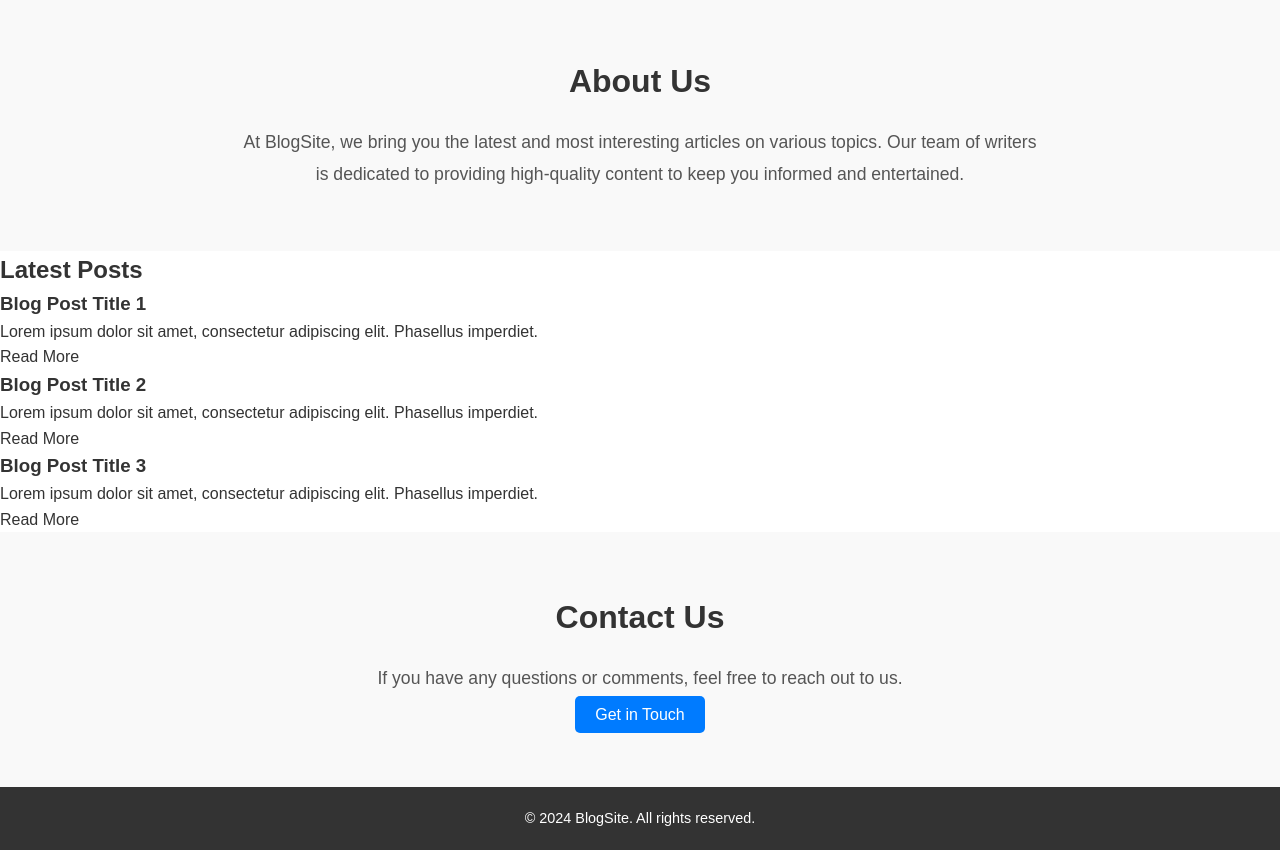
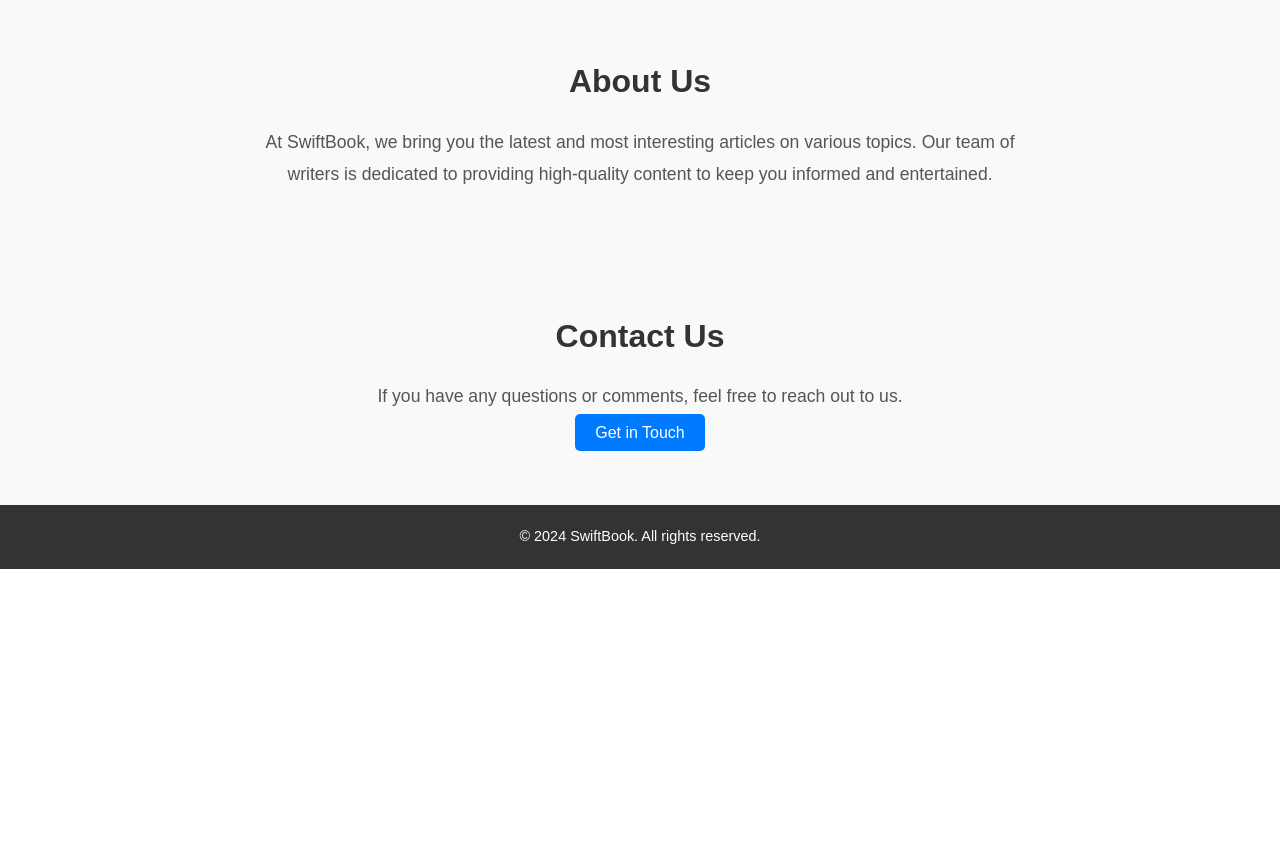
Before and after one commit to hoimonti70/Swiftbook-Site-Project, a plain HTML site: page client/src/index.html in a window 1280 px wide. Shown: the part 800-1650 px from the top of the page. After the commit the page ends 1369 px from the top, so only its background shows below. Drawn offline with Linux system fonts and the light colour scheme.

Commit message:
Update index.html

```diff
--- a/client/src/index.html
+++ b/client/src/index.html
@@ -23,9 +23,9 @@
 
     <section id="hero" class="hero-section">
       <div class="hero-content">
-        <h1>Welcome to BlogSite</h1>
+        <h1>Welcome to SwiftBook</h1>
         <p>Your go-to place for the latest articles and insights.</p>
-        <a href="#blog" class="btn-primary">Read Our Blog</a>
+        <a href="pages/blog.html" class="btn-primary">Read Our Blog</a>
       </div>
     </section>
 
@@ -33,43 +33,10 @@
       <div class="container">
         <h2>About Us</h2>
         <p>
-          At BlogSite, we bring you the latest and most interesting articles on
+          At SwiftBook, we bring you the latest and most interesting articles on
           various topics. Our team of writers is dedicated to providing
           high-quality content to keep you informed and entertained.
         </p>
-      </div>
-    </section>
-
-    <section id="blog" class="blog-section">
-      <div class="container">
-        <h2>Latest Posts</h2>
-        <div class="blog-posts">
-          <!-- Example blog post entries -->
-          <article class="blog-post">
-            <h3>Blog Post Title 1</h3>
-            <p>
-              Lorem ipsum dolor sit amet, consectetur adipiscing elit. Phasellus
-              imperdiet.
-            </p>
-            <a href="#" class="btn-secondary">Read More</a>
-          </article>
-          <article class="blog-post">
-            <h3>Blog Post Title 2</h3>
-            <p>
-              Lorem ipsum dolor sit amet, consectetur adipiscing elit. Phasellus
-              imperdiet.
-            </p>
-            <a href="#" class="btn-secondary">Read More</a>
-          </article>
-          <article class="blog-post">
-            <h3>Blog Post Title 3</h3>
-            <p>
-              Lorem ipsum dolor sit amet, consectetur adipiscing elit. Phasellus
-              imperdiet.
-            </p>
-            <a href="#" class="btn-secondary">Read More</a>
-          </article>
-        </div>
       </div>
     </section>
 
@@ -79,13 +46,15 @@
         <p>
           If you have any questions or comments, feel free to reach out to us.
         </p>
-        <a href="mailto:info@blogsite.com" class="btn-primary">Get in Touch</a>
+        <a href="mailto:hoimontirajbonsi@gmail.com" class="btn-primary"
+          >Get in Touch</a
+        >
       </div>
     </section>
 
     <footer>
       <div class="container">
-        <p>&copy; 2024 BlogSite. All rights reserved.</p>
+        <p>&copy; 2024 SwiftBook. All rights reserved.</p>
       </div>
     </footer>
   </body>
```
